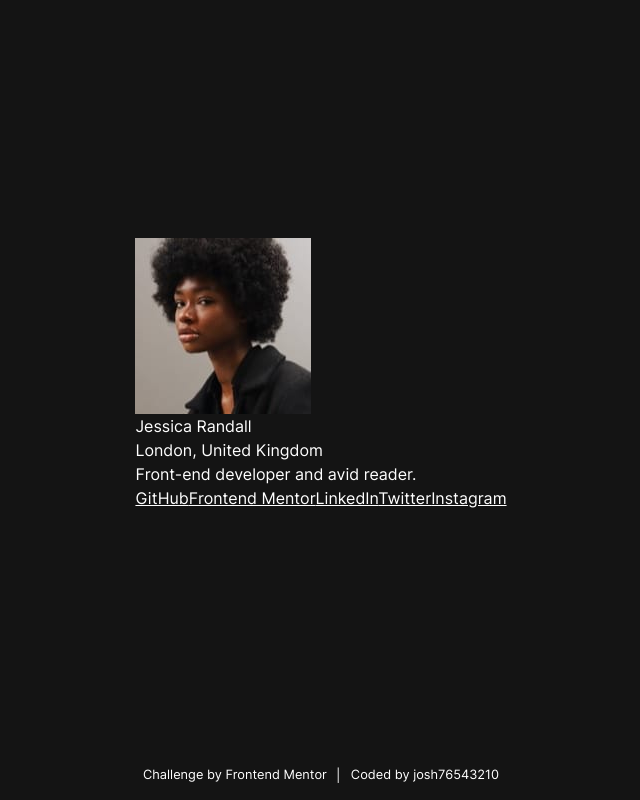
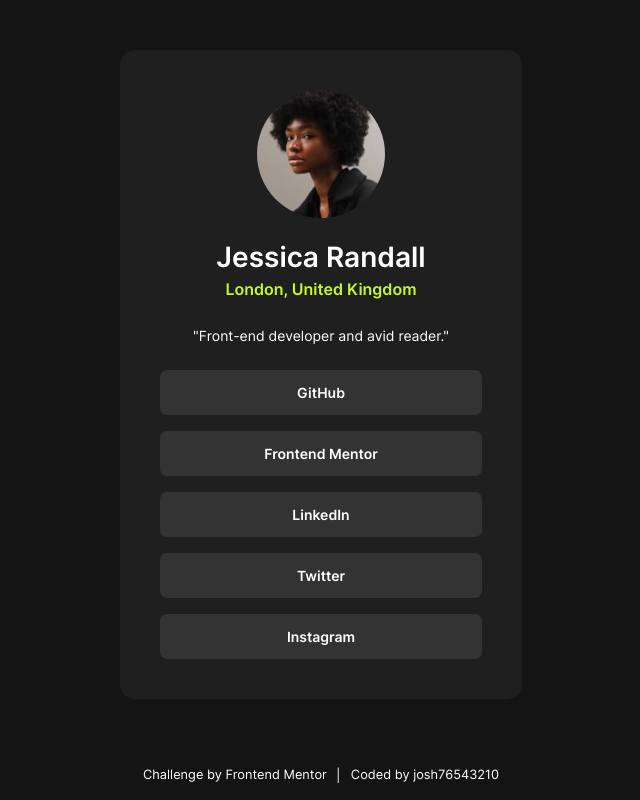
Before and after one commit to josh76543210/Frontend-Mentor---Social-links-profile-solution---React, a React (Vite) app: page / in a window 1280 px wide. Shown: the whole page, without its empty margins (319-959 px from the left). Built offline with nearby package versions, Linux system fonts and the light colour scheme.

Commit message:
Add styles for ProfileCard and ProfileLink components;

```diff
--- a/src/components/ProfileCard/ProfileCard.jsx
+++ b/src/components/ProfileCard/ProfileCard.jsx
@@ -9,12 +9,16 @@ function ProfileCard({
   description = "Front-end developer and avid reader.",
 }) {
   return (
-    <div>
-      <img src={avatar} alt={`${name}'s avatar`} />
-      <p>{name}</p>
-      <p>{location}</p>
-      <p>{description}</p>
-      <div>{children}</div>
+    <div className={styles.cardContainer}>
+      <div className={styles.card}>
+        <img className={styles.avatar} src={avatar} alt={`${name}'s avatar`} />
+        <div className={styles.infoContainer}>
+          <p className={styles.name}>{name}</p>
+          <p className={styles.location}>{location}</p>
+        </div>
+        <p className={styles.description}>&quot;{description}&quot;</p>
+        <div className={styles.linkContainer}>{children}</div>
+      </div>
     </div>
   );
 }
--- a/src/components/ProfileCard/ProfileCard.module.css
+++ b/src/components/ProfileCard/ProfileCard.module.css
@@ -0,0 +1,58 @@
+.cardContainer {
+  padding: 1.5rem;
+  width: 100%;
+  max-width: 450px;
+}
+
+.card {
+  padding: 1.5rem;
+  background-color: var(--gray-800);
+  border-radius: 15px;
+  text-align: center;
+
+  display: flex;
+  flex-direction: column;
+  align-items: center;
+  justify-content: center;
+  gap: 1.5rem;
+}
+
+.avatar {
+  border-radius: 999rem;
+  width: 90px;
+}
+
+.name {
+  font-size: calc((28 / 16) * 1rem);
+  font-weight: 600;
+  line-height: 1.1;
+  margin-bottom: 0.25rem;
+}
+
+.location {
+  color: var(--green);
+  font-size: calc((16 / 16) * 1rem);
+  font-weight: 600;
+}
+
+.description {
+  font-size: calc((14 / 16) * 1rem);
+}
+
+.linkContainer {
+  width: 100%;
+
+  display: flex;
+  flex-direction: column;
+  gap: 1rem;
+}
+
+@media (min-width: 640px) {
+  .card {
+    padding: 2.5rem;
+  }
+
+  .avatar {
+    width: 40%;
+  }
+}
--- a/src/components/ProfileLink/ProfileLink.jsx
+++ b/src/components/ProfileLink/ProfileLink.jsx
@@ -2,7 +2,7 @@ import styles from "./ProfileLink.module.css";
 
 function ProfileLink({ text = "GitHub", link = "https://github.com/" }) {
   return (
-    <a href={link} target="_blank">
+    <a className={styles.link} href={link} target="_blank">
       {text}
     </a>
   );
--- a/src/components/ProfileLink/ProfileLink.module.css
+++ b/src/components/ProfileLink/ProfileLink.module.css
@@ -0,0 +1,16 @@
+.link {
+  text-decoration: none;
+  font-weight: 600;
+  font-size: calc((14 / 16) * 1rem);
+  background-color: var(--gray-700);
+  padding: 0.75rem;
+  border-radius: 7px;
+  transition: background-color 0.1s ease-in, color 0.1s ease-in;
+
+  display: block;
+}
+
+.link:hover {
+  background-color: var(--green);
+  color: var(--gray-900);
+}
```
